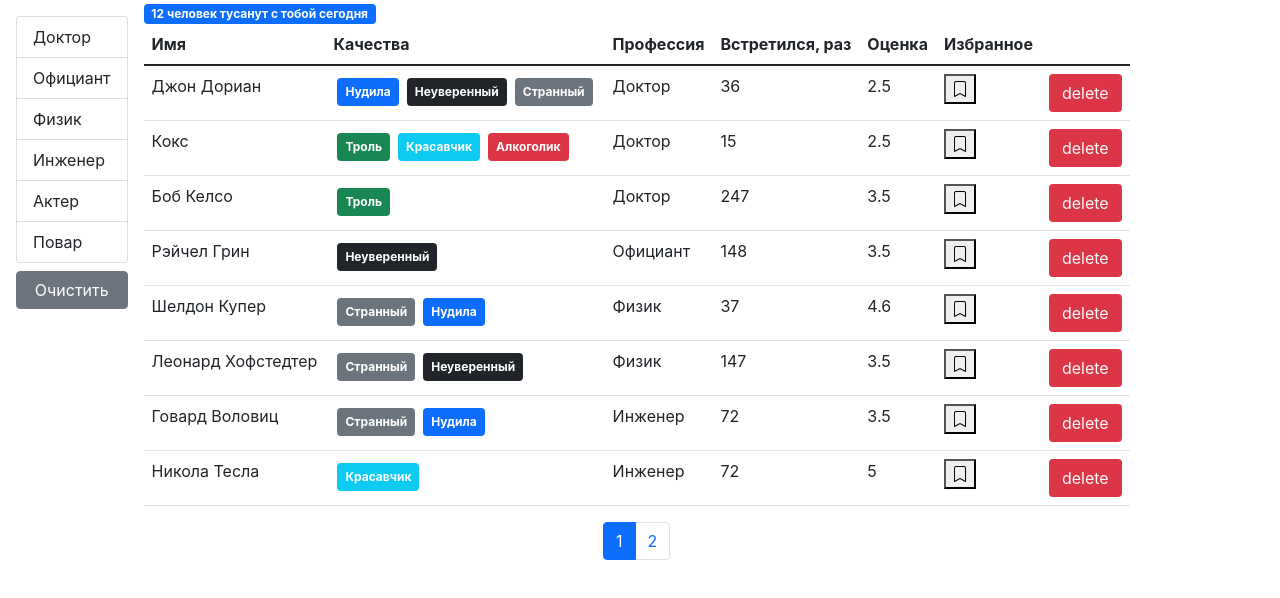
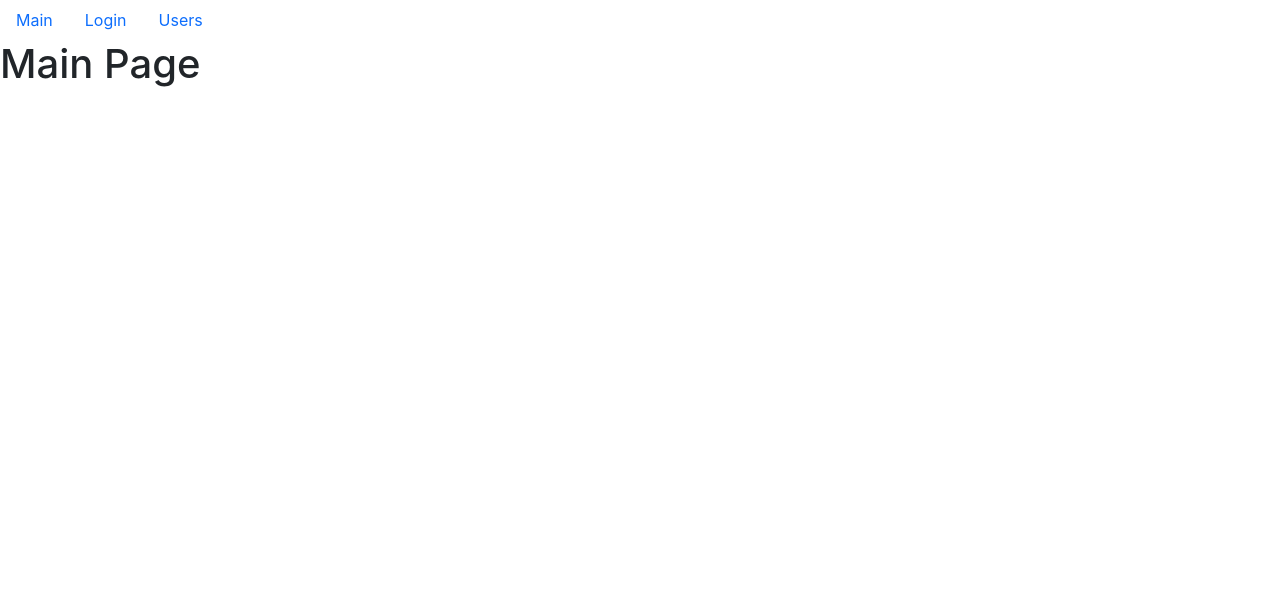
Before and after one commit to Galiathusz/fast-company-updated, a React (Create React App) app: page / in a window 1280 px wide. Shown: the top 598 px of the page. Built offline with nearby package versions, Linux system fonts and the light colour scheme.

Commit message:
react-router-dom, switch, link

```diff
--- a/package.json
+++ b/package.json
@@ -11,6 +11,7 @@
         "prop-types": "^15.8.1",
         "react": "^17.0.2",
         "react-dom": "^17.0.2",
+        "react-router-dom": "^5.3.0",
         "react-scripts": "5.0.0",
         "web-vitals": "^2.1.4"
     },
--- a/src/App.js
+++ b/src/App.js
@@ -1,8 +1,21 @@
 import React from "react";
-import Users from "./components/users";
+import UsersList from "./components/usersList";
+import Login from "./layouts/login";
+import Main from "./layouts/main";
+import NavBar from "./components/navBar";
+import { Route, Switch } from "react-router-dom";
 
 function App() {
-    return <Users/>;
+    return (
+        <>
+            <NavBar/>
+            <Switch>
+                <Route exact path = "/" component={Main}/>
+                <Route path = "/login" component={Login}/>
+                <Route path = "/users/:userId?" component={UsersList}/>
+            </Switch>
+        </>
+    );
 };
 
 export default App;
--- a/src/api/fake.api/user.api.js
+++ b/src/api/fake.api/user.api.js
@@ -151,6 +151,14 @@ const fetchAll = () =>
         }, 2000);
     });
 
+const getById = (id) =>
+    new Promise((resolve) => {
+        window.setTimeout(function () {
+            resolve(users.find(user => user._id === id));
+        }, 1000);
+    });
+
 export default {
-    fetchAll
+    fetchAll,
+    getById
 };
--- /dev/null
+++ b/src/components/navBar.jsx
@@ -0,0 +1,20 @@
+import React from "react";
+import { Link } from "react-router-dom";
+
+const NavBar = () => {
+    return (
+        <ul className="nav">
+            <li className="nav-item">
+                <Link className="nav-link active" aria-current="page" to="/">Main</Link>
+            </li>
+            <li className="nav-item">
+                <Link className="nav-link" to="/login">Login</Link>
+            </li>
+            <li className="nav-item">
+                <Link className="nav-link" to="/users">Users</Link>
+            </li>
+        </ul>
+    );
+};
+
+export default NavBar;
--- a/src/components/tableHeader.jsx
+++ b/src/components/tableHeader.jsx
@@ -3,7 +3,6 @@ import PropTypes from "prop-types";
 
 const TableHeader = ({ onSort, selectedSort, columns }) => {
     let handleSort = (item) => {
-        // console.log(item);
         if (selectedSort.path === item) {
             onSort({ ...selectedSort, order: selectedSort.order === "asc" ? "desc" : "asc" });
         } else {
--- /dev/null
+++ b/src/components/userPage.jsx
@@ -0,0 +1,42 @@
+import React, { useState, useEffect } from "react";
+import api from "../api";
+import Quality from "./quality";
+import PropTypes from "prop-types";
+
+const UserPage = ({ match, history }) => {
+    let userId = match.params.userId;
+
+    let [user, setUser] = useState();
+    useEffect(() => {
+        api.users.getById(userId).then((data) => setUser(data));
+    }, []);
+
+    let handleToAllUsers = () => {
+        history.push("/users");
+    };
+
+    if (user) {
+        return (
+            <>
+                <h1>{user.name}</h1>
+                <h2>Профессия: {user.profession.name}</h2>
+                <h3>{user.qualities.map((quality) => (
+                    <Quality key={quality._id} {...quality} />
+                ))}</h3>
+                <h3>completedMeetings: {user.completedMeetings}</h3>
+                <h2>Rate: {user.rate}</h2>
+                <button onClick={() => { handleToAllUsers(); }}>Все пользователи</button>
+            </>
+        );
+    }
+    return (
+        <h1>Loading</h1>
+    );
+};
+
+UserPage.propTypes = {
+    match: PropTypes.object.isRequired,
+    history: PropTypes.object.isRequired
+};
+
+export default UserPage;
--- /dev/null
+++ b/src/components/usersList.jsx
@@ -0,0 +1,20 @@
+import React from "react";
+import Users from "../layouts/users";
+import UserPage from "./userPage";
+import PropTypes from "prop-types";
+
+const UsersList = ({ match, history }) => {
+    let userId = match.params.userId;
+    return (
+        <>
+            { userId ? <UserPage match = {match} history = {history}/> : <Users/>}
+        </>
+    );
+};
+
+UsersList.propTypes = {
+    match: PropTypes.object.isRequired,
+    history: PropTypes.object.isRequired
+};
+
+export default UsersList;
--- a/src/components/usersTable.jsx
+++ b/src/components/usersTable.jsx
@@ -3,10 +3,22 @@ import PropTypes from "prop-types";
 import BookMark from "./bookmark";
 import QualitiesList from "./qualitiesList";
 import Table from "./table";
+import { Link } from "react-router-dom";
 
 const UserTable = ({ users, onSort, selectedSort, onToggleBookMark, onDelete }) => {
     let columns = {
-        name: { path: "name", name: "Имя" },
+        name: {
+            path: "name",
+            name: "Имя",
+            component: (user) => (
+                <Link
+                    key = {user._id}
+                    to = {`users/${user._id}`}
+                >
+                    {user.name}
+                </Link>
+            )
+        },
         qualities: {
             name: "Качества",
             component: (user) => (
--- a/src/index.js
+++ b/src/index.js
@@ -1,14 +1,17 @@
 import React from "react";
 import ReactDOM from "react-dom";
+import { BrowserRouter } from "react-router-dom";
 import App from "./App";
 import "bootstrap/dist/css/bootstrap.css";
 import "./index.css";
 import reportWebVitals from "./reportWebVitals";
 
 ReactDOM.render(
-    <React.StrictMode>
-        <App />
-    </React.StrictMode>,
+    <BrowserRouter>
+        <React.StrictMode>
+            <App />
+        </React.StrictMode>
+    </BrowserRouter>,
     document.getElementById("root")
 );
 
--- /dev/null
+++ b/src/layouts/login.jsx
@@ -0,0 +1,7 @@
+import React from "react";
+
+const Login = () => {
+    return <h1>Login</h1>;
+};
+
+export default Login;
--- /dev/null
+++ b/src/layouts/main.jsx
@@ -0,0 +1,7 @@
+import React from "react";
+
+const Main = () => {
+    return <h1>Main Page</h1>;
+};
+
+export default Main;
--- a/src/components/users.jsx
+++ b/src/layouts/users.jsx
@@ -1,10 +1,10 @@
 import React, { useState, useEffect } from "react";
 import { paginate } from "../utils/paginate";
-import Pagination from "./pagination";
+import Pagination from "../components/pagination";
 import api from "../api";
-import GroupList from "./groupList";
-import SearchStatus from "./searchStatus";
-import UserTable from "./usersTable";
+import GroupList from "../components/groupList";
+import SearchStatus from "../components/searchStatus";
+import UserTable from "../components/usersTable";
 import _ from "lodash";
 import PropTypes from "prop-types";
 
@@ -114,7 +114,9 @@ const Users = () => {
             </div>
         );
     }
-    return "loading...";
+    return (
+        <h1>Loading</h1>
+    );
 };
 
 Users.propTypes = {
```
Also changed, not shown: 1 other file (tests, documents, lock files or other folders).
